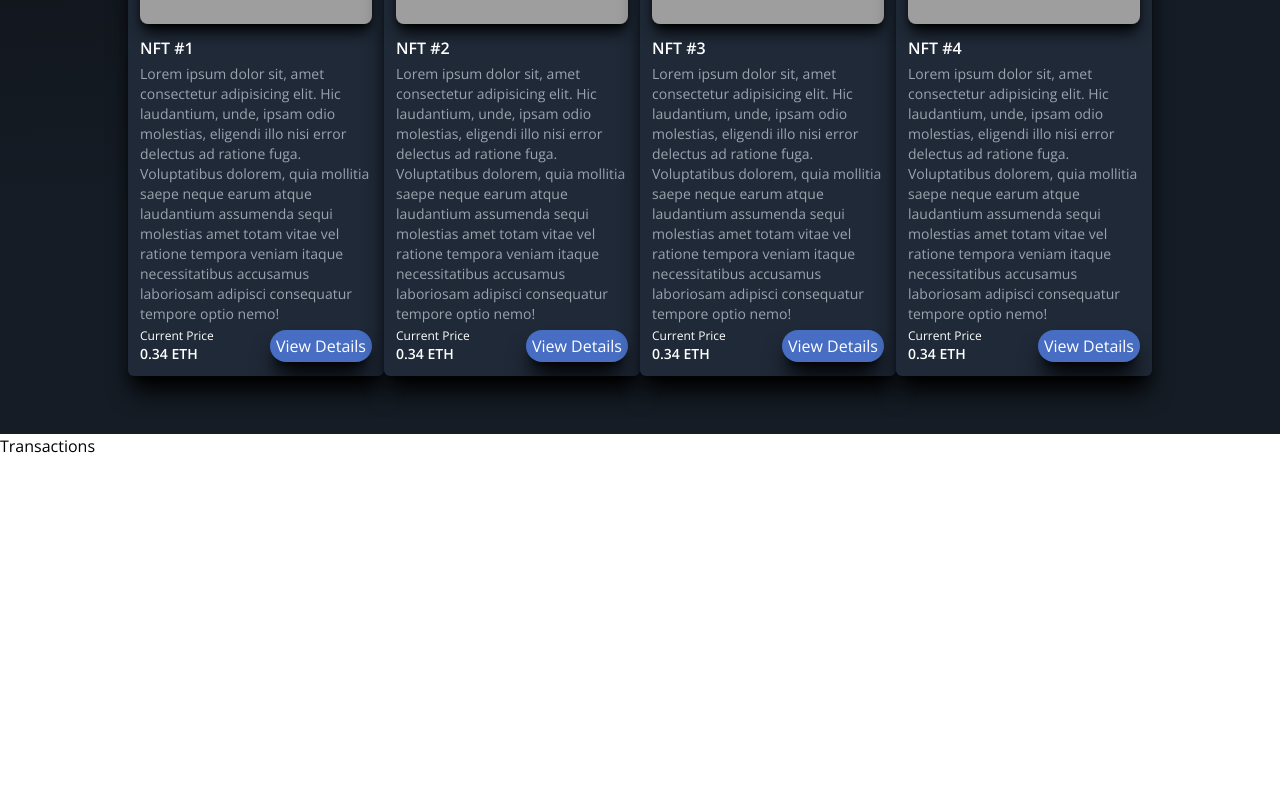
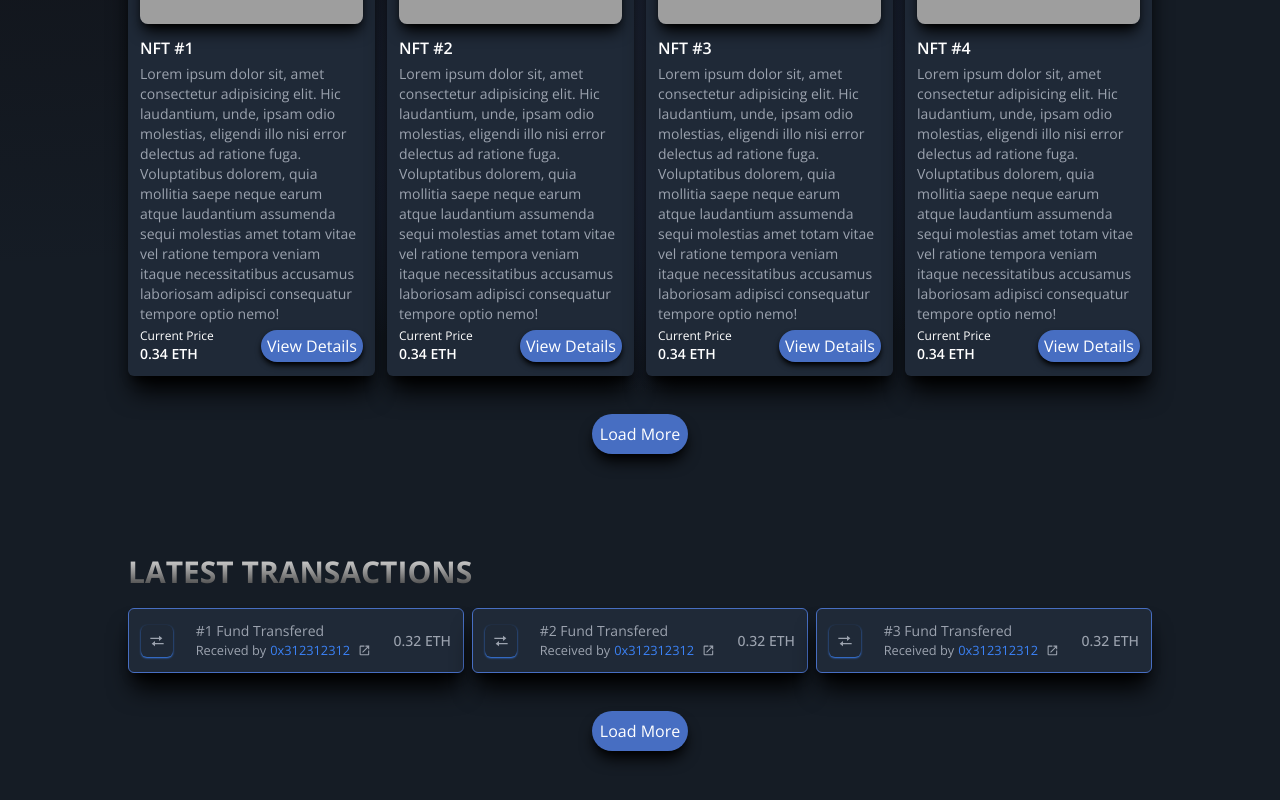
Before and after one commit to ulascan54/SolidityPracticum-ParibuHub-FinalCase, a React (Create React App) app: page / in a window 1280 px wide. Shown: the part 826-1626 px from the top of the page. Before the commit the page ends 1284 px from the top, so only its background shows below. Built offline with nearby package versions, Linux system fonts and the light colour scheme; grey boxes are pictures that could not be loaded.

Commit message:
complate transactions component

```diff
--- a/src/components/Artworks.jsx
+++ b/src/components/Artworks.jsx
@@ -8,12 +8,17 @@
     <div className="bg-[#151c25] gradient-bg-artworks">
         <div className="w-4/5 py-10 mx-auto">
             <h4 className="text-white text-3xl font-bold uppercase text-gradient">Latest Artworks</h4>
-            <div className="grid grid-cols-1 md:grid-cols-3 lg:grid-cols-4 gaps-6 md:gaps-4 lg:gaps-3 py-2.5">
+            <div className="grid grid-cols-1 md:grid-cols-3 lg:grid-cols-4 gap-6 md:gap-4 lg:gap-3 py-2.5">
                 {Array(4)
                 .fill()
                 .map((nft,i)=>(
                     <Card key={i} nft={i+1} />
                 ))}
+            </div>
+            <div className=" text-center my-5">
+            <button className='shadow-lg shadow-black text-white bg-[#476ec2] hover:bg-[#3453b6]  md:text--xs p-2 rounded-full'>
+                Load More
+                </button>
             </div>
         </div>
     </div>
@@ -30,7 +35,7 @@
                 <small className="text-xs">Current Price</small>
                 <p className="text-sm font-semibold">0.34 ETH</p>
             </div>
-            <button className='shadow-xl shadow-black text-white bg-[#476ec2] hover:bg-[#3453b6] md:text--xs px-1.5 py-1 rounded-full'>
+            <button className='shadow-md shadow-black text-white bg-[#476ec2] hover:bg-[#3453b6] hover:underline md:text--xs px-1.5 py-1 rounded-full'>
             View Details
                 </button>
         </div>
--- a/src/components/Transactions.jsx
+++ b/src/components/Transactions.jsx
@@ -1,9 +1,42 @@
-import React from 'react'
-
+import {BiTransfer} from 'react-icons/bi'
+import {MdOpenInNew} from 'react-icons/md'
 const Transactions = () => {
   return (
-    <div>Transactions</div>
+    <div className="bg-[#151c25]">
+        <div className="w-4/5 py-10 mx-auto">
+            <h4 className="text-white text-3xl font-bold uppercase text-gradient">Latest Transactions</h4>
+            <div className="grid grid-cols-1 md:grid-cols-2 lg:grid-cols-3 gap-6 md:gap-4 lg:gap-2 py-2.5">
+                {Array(3)
+                .fill()
+                .map((nft,i)=>(
+                    <Transaction key={i} tx={i+1} />
+                ))}
+            </div>
+            <div className=" text-center my-5">
+            <button className='shadow-lg shadow-black text-white bg-[#476ec2] hover:bg-[#3453b6]  md:text--xs p-2 rounded-full'>
+                Load More
+                </button>
+            </div>
+        </div>
+    </div>
   )
 }
 
+const Transaction = ({tx})=> (
+    <div className="flex justify-between items-center border border-[#476ec2] text-gray-400 w-full shadow-xl shadow-black rounded-md overflow-hidden bg-gray-800 my-2 p-3">
+        <div className='rounded-md shadow-sm shadow-blue-500 p-2'>
+            <BiTransfer />
+        </div>
+        <div>
+            <h4 className='text-sm'>#{tx} Fund Transfered</h4>
+            <small className='flex justify-start items-center'>
+                <span className='mr-1'>Received by</span>
+                <a className='text-blue-500 mr-2' href="#" target="_blank">0x312312312</a>
+                <MdOpenInNew />
+            </small>
+        </div>
+        <p className='text-sm font-medium'>0.32 ETH</p>
+    </div>
+)
+
 export default Transactions
```
